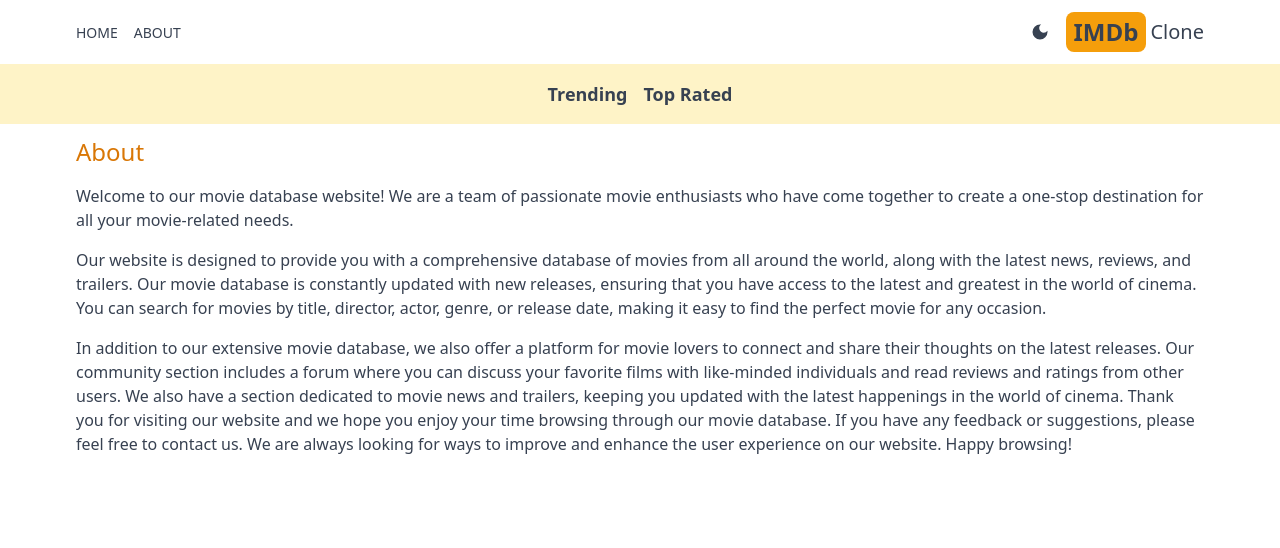
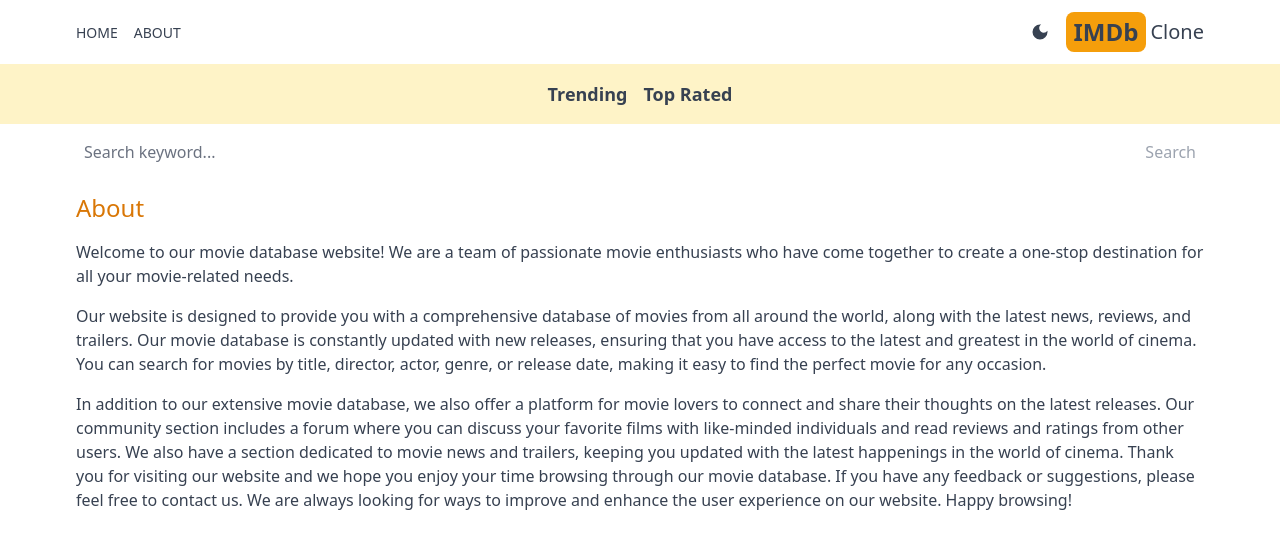
Before and after one commit to marthinmhpakpahan/imdb-nextjs, a Next.js app: page /about in a window 1280 px wide. Shown: the top 548 px of the page. Built offline with nearby package versions, Linux system fonts and the light colour scheme.

Commit message:
add search box

```diff
--- a/src/app/layout.js
+++ b/src/app/layout.js
@@ -3,6 +3,7 @@
 import Header from "@/components/Header";
 import Provider from "./Provider";
 import Navbar from "@/components/Navbar";
+import SearchBox from "@/components/SearchBox";
 
 const geistSans = localFont({
   src: "./fonts/GeistVF.woff",
@@ -27,6 +28,7 @@
         <Provider>
           <Header/>
           <Navbar/>
+          <SearchBox/>
           {children}
         </Provider>
       </body>
--- /dev/null
+++ b/src/app/search/[searchTerm]/page.jsx
@@ -0,0 +1,21 @@
+import Results from '@/components/Results';
+import React from 'react'
+
+export default async function SearchPage({ params }) {
+    const searchTerm = params.searchTerm;
+    const res = await fetch(`https://api.themoviedb.org/3/search/movie?api_key=${process.env.API_KEY}&query=${searchTerm}&language=en-US&page=1&include_adult=false`);
+    const data = await res.json();
+    const results = data.results;
+    return (
+        <div>
+            {
+                results && results.length === 0 && (
+                    <h1 className="text-center pt-6">No results found</h1>
+                )
+            }
+            {
+                results && <Results results={results}/>
+            }
+        </div>
+    )
+}
--- /dev/null
+++ b/src/components/SearchBox.jsx
@@ -0,0 +1,21 @@
+'use client'
+
+import React from 'react'
+import { useState } from 'react'
+import { useRouter } from 'next/navigation';
+
+export default function SearchBox() {
+    const [search, setSearch] = useState('');
+    const router = useRouter();
+    const handleSubmit = (e) => {
+        e.preventDefault();
+        router.push(`/search/${search}`)
+    }
+    return (
+        <form className="flex justify-between px-5 max-w-6xl mx-auto" onSubmit={handleSubmit}>
+            <input type="text" placeholder="Search keyword..." className="w-full h-14 rounded-md placeholder-gray-500 outline-none bg-transparent flex-1"
+            value={search} onChange={(e) => setSearch(e.target.value)}/>
+            <button className="text-amber-600 disabled:text-gray-400" disabled={search === ''}>Search</button>
+        </form>
+    )
+}
```
